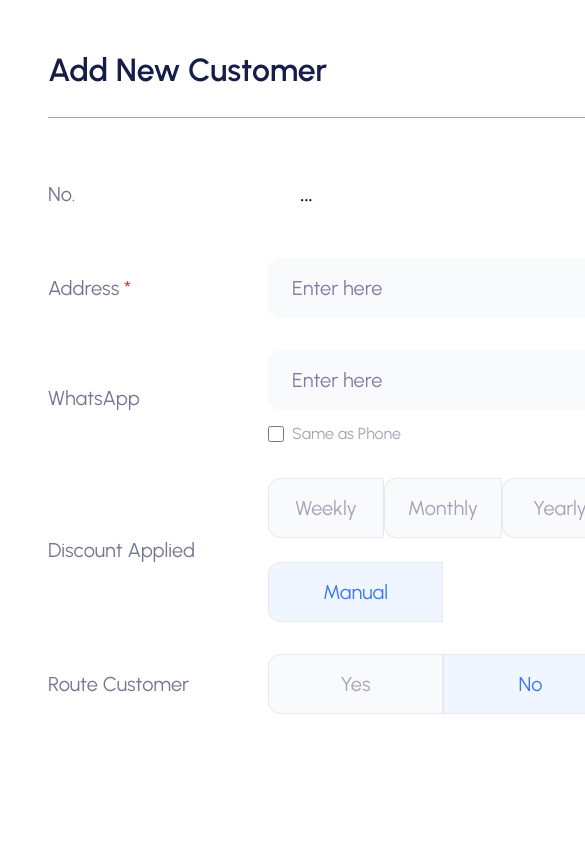
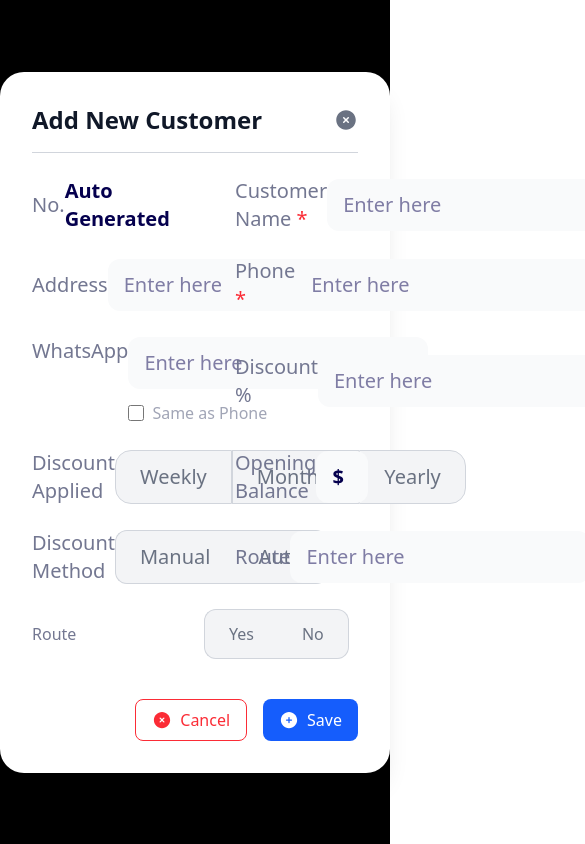
Before and after one commit to Ajay-tungston/MSP-ERP, a React (Vite) app in the folder client/: page /add-customer in a window 390 px wide. Shown: the top 844 px of the page, 585 px wide, since content can reach past the window. Built offline with nearby package versions, Linux system fonts and the light colour scheme; no server answers.

Commit message:
first commit

```diff
--- a/client/src/Pages/AddCustomer.jsx
+++ b/client/src/Pages/AddCustomer.jsx
@@ -1,363 +1,298 @@
-import React, { useState, useEffect } from 'react';
-import axios from 'axios';
-import { useNavigate } from 'react-router-dom';
-import { toast } from 'react-toastify';
+import React, { useState, useEffect } from "react";
+import axios from "axios";
+import { XCircleIcon, PlusCircleIcon } from "@heroicons/react/24/solid";
+import useAxiosPrivate from '../hooks/useAxiosPrivate'
+const AddCustomerModal = ({ onClose }) => {
+  // Form state; note that we use keys that differ from backend names.
+  const [formData, setFormData] = useState({
+    name: "",
+    address: "",
+    phone: "",
+    whatsapp: "",
+    discount: "",
+    discountType: "",      // For discount method (Manual/Auto)
+    discountFrequency: "", // For discount frequency (Weekly/Monthly/Yearly)
+    balance: "",
+    route: "",             // "Yes" or "No"
+    routeName: "",
+  });
 
-const AddCustomer = () => {
-  const navigate = useNavigate();
-  const [customerNumber, setCustomerNumber] = useState('');
-  const [formData, setFormData] = useState({
-    customerName: '',
-    address: '',
-    phone: '',
-    whatsapp: '',
-    discount: 0,
-    discountApplied: 'manual',
-    openingBalance: 0,
-    routeCustomer: false,
-    routeAddress: '',
-    sameAsPhone: false
-  });
-  const [loading, setLoading] = useState(false);
+  // State for next customer number; you can fetch from your backend if available.
+  const [customerNumber, setCustomerNumber] = useState("Auto Generated");
 
-  // Fetch the next customer number when component mounts
+  // Optional: Fetch the next customer number if your backend provides an endpoint.
   useEffect(() => {
-    const fetchCustomerNumber = async () => {
+    const fetchNextNumber = async () => {
       try {
-        const response = await axios.get('http://localhost:3503/admin/customer/get');
-        setCustomerNumber(response.data.nextNumber.toString().padStart(3, '0'));
+        // Replace with your actual endpoint if available
+        const response = await axiosInstance.get("/admin/customer/next");
+        // Assume the backend returns { nextNumber: "002" } or similar
+        setCustomerNumber(response.data.nextNumber);
       } catch (error) {
-        console.error('Error fetching customer number:', error);
-        toast.error('Failed to fetch customer number');
+        console.error("Error fetching next customer number:", error);
+        // Fallback remains "Auto Generated"
       }
     };
 
-    fetchCustomerNumber();
+    fetchNextNumber();
   }, []);
 
-  const handleChange = (e) => {
-    const { name, value, type, checked } = e.target;
-    setFormData(prev => ({
-      ...prev,
-      [name]: type === 'checkbox' ? checked : value
-    }));
+  const handleChange = (field, value) => {
+    setFormData((prev) => ({ ...prev, [field]: value }));
   };
-
-  const handleSameAsPhoneChange = (e) => {
-    const checked = e.target.checked;
-    setFormData(prev => ({
-      ...prev,
-      sameAsPhone: checked,
-      whatsapp: checked ? prev.phone : ''
-    }));
-  };
-
-  const handleSubmit = async (e) => {
-    e.preventDefault();
-    setLoading(true);
-
-    try {
-      // Prepare the data to match the backend schema
-      const customerData = {
-        customerName: formData.customerName.trim(),
+const axiosInstance = useAxiosPrivate()
+  // Submit handler to call backend API for adding the customer.
+  const handleSubmit = async () => {
+    // Prepare payload mapping UI fields to backend expected fields.
+    const payload = {
+      customerName: formData.name.trim(),
       address: formData.address.trim(),
       phone: formData.phone.trim(),
       whatsapp: formData.whatsapp.trim(),
-        discount: Number(formData.discount),
-        discountApplied: formData.discountApplied,
-        openingBalance: Number(formData.openingBalance),
-        routeCustomer: formData.routeCustomer,
-        routeAddress: formData.routeCustomer ? formData.routeAddress.trim() : ''
+      discount: parseFloat(formData.discount) || 0,
+      // discountApplied will be taken from discountFrequency (converted to lowercase).
+      discountApplied: formData.discountFrequency.toLowerCase() || "manual",
+      // discountType as extra field from discountMethod (converted to lowercase)
+      discountType: formData.discountType.toLowerCase() || "manual",
+      openingBalance: parseFloat(formData.balance) || 0,
+      // routeCustomer is true if route is "Yes"
+      routeCustomer: formData.route === "Yes",
+      // Use routeName only if routeCustomer is true
+      routeAddress: formData.route === "Yes" ? formData.routeName.trim() : "",
     };
 
-      const response = await axios.post('http//:localhost:3503/admin/customer/add', customerData);
-
-      toast.success('Customer added successfully!');
-      navigate('/customers'); // Redirect to customers list
+    try {
+      const response = await axiosInstance.post(
+        "/admin/customer/add",
+        payload
+      );
+      console.log("Customer added successfully:", response.data);
+      onClose();
     } catch (error) {
-      console.error('Error adding customer:', error);
-      let errorMessage = 'Failed to add customer';
-
-      if (error.response) {
-        if (error.response.status === 400) {
-          errorMessage = error.response.data.message || 'Validation failed';
-        } else if (error.response.status === 409) {
-          errorMessage = 'Customer with this name or phone already exists';
-        }
-      }
-
-      toast.error(errorMessage);
-    } finally {
-      setLoading(false);
+      console.error("Error adding customer:", error.response || error);
+      // Optionally display error feedback to the user (e.g., using a toast or alert)
     }
   };
 
+  const handleCancel = () => {
+    onClose();
+  };
+
   return (
-    <div className="w-[1280px] p-12 bg-white rounded-3xl inline-flex flex-col justify-start items-start gap-12 overflow-hidden">
-      <div className="w-[1184px] pb-6 border-b border-[#a1a5b6] inline-flex justify-start items-center gap-2.5">
-        <div className="justify-start text-[#151d48] text-[32px] font-bold font-['Urbanist'] leading-[44.80px]">
-          Add New Customer
-        </div>
+    <div className="fixed inset-0 z-50 flex items-center justify-center bg-black bg-opacity-30 backdrop-blur-sm">
+      <div className="w-full sm:w-[640px] lg:w-[1000px] xl:w-[1200px] bg-white rounded-[24px] p-8 sm:p-10 shadow-xl relative">
+        {/* Header */}
+        <div className="flex justify-between items-center pb-4 border-b border-gray-300">
+          <h2 className="text-2xl font-bold text-gray-900">Add New Customer</h2>
+          <button onClick={handleCancel}>
+            <XCircleIcon className="w-6 h-6 text-gray-500 hover:text-red-500" />
+          </button>
         </div>
 
-      <form onSubmit={handleSubmit} className="self-stretch inline-flex justify-between items-start flex-wrap content-start gap-8">
-        {/* Customer Number */}
-        <div className="w-[570px] h-14 flex justify-start items-center gap-12">
-          <div className="min-w-[172px] justify-start text-[#737791] text-xl font-normal font-['Urbanist']">
-            No.
-          </div>
-          <div className="w-[77px] text-center justify-start text-[#05004e] text-xl font-bold font-['Urbanist']">
-            {customerNumber || '...'}
-          </div>
+        {/* Form */}
+        <div className="grid grid-cols-2 gap-x-20 gap-y-6 mt-6 text-[#05004e] text-xl">
+          {/* No. */}
+          <div className="flex items-center">
+            <label className="w-[172px] text-[#737791]">No.</label>
+            <span className="font-bold">{customerNumber}</span>
           </div>
 
           {/* Customer Name */}
-        <div className="flex justify-start items-center gap-12">
-          <div className="min-w-[172px] justify-start">
-            <span className="text-[#737791] text-xl font-normal font-['Urbanist']">Customer Name </span>
-            <span className="text-red-500 text-xl font-normal font-['Urbanist']">*</span>
-          </div>
-          <div className="w-[350px] px-6 py-4 bg-gray-50 rounded-xl flex justify-start items-center gap-2">
+          <div className="flex items-center">
+            <label className="w-[172px] text-[#737791]">
+              Customer Name <span className="text-red-500">*</span>
+            </label>
             <input
-              type="text"
-              name="customerName"
-              value={formData.customerName}
-              onChange={handleChange}
+              value={formData.name}
+              onChange={(e) => handleChange("name", e.target.value)}
               placeholder="Enter here"
-              className="w-full bg-transparent outline-none text-[#05004e] text-xl font-normal font-['Urbanist']"
-              required
+              className="w-[300px] px-4 py-3 bg-gray-50 rounded-xl outline-none"
             />
-          </div>
           </div>
 
           {/* Address */}
-        <div className="flex justify-start items-center gap-12">
-          <div className="min-w-[172px] justify-start">
-            <span className="text-[#737791] text-xl font-normal font-['Urbanist']">Address </span>
-            <span className="text-red-500 text-xl font-normal font-['Urbanist']">*</span>
-          </div>
-          <div className="w-[350px] px-6 py-4 bg-gray-50 rounded-xl flex justify-start items-center gap-2">
+          <div className="flex items-center">
+            <label className="w-[172px] text-[#737791]">Address</label>
             <input
-              type="text"
-              name="address"
               value={formData.address}
-              onChange={handleChange}
+              onChange={(e) => handleChange("address", e.target.value)}
               placeholder="Enter here"
-              className="w-full bg-transparent outline-none text-[#05004e] text-xl font-normal font-['Urbanist']"
-              required
+              className="w-[300px] px-4 py-3 bg-gray-50 rounded-xl outline-none"
             />
-          </div>
           </div>
 
           {/* Phone */}
-        <div className="flex justify-start items-center gap-12">
-          <div className="min-w-[172px] justify-start">
-            <span className="text-[#737791] text-xl font-normal font-['Urbanist']">Phone</span>
-            <span className="text-red-500 text-xl font-normal font-['Urbanist']"> *</span>
-          </div>
-          <div className="w-[350px] px-6 py-4 bg-gray-50 rounded-xl flex justify-start items-center gap-2">
+          <div className="flex items-center">
+            <label className="w-[172px] text-[#737791]">
+              Phone <span className="text-red-500">*</span>
+            </label>
             <input
-              type="tel"
-              name="phone"
               value={formData.phone}
-              onChange={handleChange}
-              placeholder="Enter 10 digits"
-              pattern="[0-9]{10}"
-              maxLength="10"
-              className="w-full bg-transparent outline-none text-[#05004e] text-xl font-normal font-['Urbanist']"
-              required
+              onChange={(e) => handleChange("phone", e.target.value)}
+              placeholder="Enter here"
+              className="w-[300px] px-4 py-3 bg-gray-50 rounded-xl outline-none"
             />
-          </div>
           </div>
 
           {/* WhatsApp */}
-        <div className="flex justify-start items-center gap-12">
-          <div className="w-[172px] min-w-[172px] justify-start text-[#737791] text-xl font-normal font-['Urbanist']">
-            WhatsApp
-          </div>
-          <div className="inline-flex flex-col justify-center items-start gap-3">
-            <div className="w-[350px] px-6 py-4 bg-gray-50 rounded-xl inline-flex justify-start items-center gap-2">
+          <div className="flex items-start">
+            <label className="w-[172px] text-[#737791]">WhatsApp</label>
+            <div className="flex flex-col gap-3">
               <input
-                type="tel"
-                name="whatsapp"
-                value={formData.sameAsPhone ? formData.phone : formData.whatsapp}
-                onChange={handleChange}
+                value={formData.whatsapp}
+                onChange={(e) => handleChange("whatsapp", e.target.value)}
                 placeholder="Enter here"
-                pattern="[0-9]{10}"
-                maxLength="10"
-                disabled={formData.sameAsPhone}
-                className="w-full bg-transparent outline-none text-[#05004e] text-xl font-normal font-['Urbanist']"
+                className="w-[300px] px-4 py-3 bg-gray-50 rounded-xl outline-none"
               />
-            </div>
-            <div className="inline-flex justify-start items-center gap-2">
+              <div className="flex items-center gap-2">
                 <input
                   type="checkbox"
-                id="sameAsPhone"
-                checked={formData.sameAsPhone}
-                onChange={handleSameAsPhoneChange}
-                className="w-4 h-4 accent-[#4078ec]"
+                  onChange={(e) =>
+                    handleChange(
+                      "whatsapp",
+                      e.target.checked ? formData.phone : ""
+                    )
+                  }
+                  className="checkbox w-4 h-4 rounded border-2 border-gray-300 focus:ring-0 checked:border-blue-500 checked:bg-blue-500"
                 />
-              <label htmlFor="sameAsPhone" className="justify-start text-[#a1a5b6] text-base font-normal font-['Urbanist']">
+                <label className="text-[#a1a5b6] text-base">
                   Same as Phone
                 </label>
               </div>
             </div>
           </div>
 
-        {/* Discount */}
-        <div className="flex justify-start items-center gap-12">
-          <div className="w-[172px] min-w-[172px] justify-start text-[#737791] text-xl font-normal font-['Urbanist']">
-            Discount %
-          </div>
-          <div className="w-[350px] px-6 py-4 bg-gray-50 rounded-xl flex justify-start items-center gap-2">
+          {/* Discount % */}
+          <div className="flex items-center">
+            <label className="w-[172px] text-[#737791]">Discount %</label>
             <input
-              type="number"
-              name="discount"
               value={formData.discount}
-              onChange={handleChange}
-              min="0"
-              max="100"
-              placeholder="0-100"
-              className="w-full bg-transparent outline-none text-[#05004e] text-xl font-normal font-['Urbanist']"
+              onChange={(e) => handleChange("discount", e.target.value)}
+              placeholder="Enter here"
+              className="w-[300px] px-4 py-3 bg-gray-50 rounded-xl outline-none"
             />
           </div>
-        </div>
 
-        {/* Discount Applied */}
-        <div className="flex justify-start items-center gap-12">
-          <div className="w-[172px] min-w-[172px] justify-start text-[#737791] text-xl font-normal font-['Urbanist']">
-            Discount Applied
-          </div>
-          <div className="inline-flex flex-col justify-center items-start gap-6">
-            <div className="w-[350px] rounded-xl inline-flex justify-start items-center">
-              {['weekly', 'monthly', 'yearly'].map((type) => (
+          {/* Discount Frequency */}
+          <div className="flex items-center">
+            <label className="w-[172px] text-[#737791]">Discount Applied</label>
+            <div className="flex">
+              {["Weekly", "Monthly", "Yearly"].map((freq, index) => (
                 <button
-                  key={type}
-                  type="button"
-                  onClick={() => setFormData(prev => ({ ...prev, discountApplied: type }))}
-                  className={`min-w-[116px] px-6 py-4 ${
-                    formData.discountApplied === type ? 'bg-blue-50 text-[#4078ec]' : 'bg-gray-50 text-[#a1a5b6]'
-                  } rounded-tl-xl rounded-bl-xl outline-1 outline-offset-[-1px] outline-[#e8e8ed] flex justify-center items-center gap-2 overflow-hidden`}
+                  key={freq}
+                  onClick={() => handleChange("discountFrequency", freq)}
+                  className={`px-6 py-3 ${
+                    formData.discountFrequency === freq
+                      ? "bg-blue-100 text-blue-700 border border-blue-500"
+                      : "bg-gray-100 text-gray-500 border border-gray-300"
+                  } ${
+                    index === 0
+                      ? "rounded-l-2xl"
+                      : index === 2
+                      ? "rounded-r-2xl"
+                      : "rounded-none"
+                  }`}
                 >
-                  <span className="text-xl font-normal font-['Urbanist']">
-                    {type.charAt(0).toUpperCase() + type.slice(1)}
-                  </span>
-                </button>
-              ))}
-            </div>
-            <div className="rounded-xl inline-flex justify-start items-center">
-              <button
-                type="button"
-                onClick={() => setFormData(prev => ({ ...prev, discountApplied: 'manual' }))}
-                className={`min-w-[175px] px-6 py-4 ${
-                  formData.discountApplied === 'manual' ? 'bg-blue-50 text-[#4078ec]' : 'bg-gray-50 text-[#a1a5b6]'
-                } rounded-tl-xl rounded-bl-xl outline-1 outline-offset-[-1px] outline-[#e8e8ed] flex justify-center items-center gap-2 overflow-hidden`}
-              >
-                <span className="text-xl font-normal font-['Urbanist']">Manual</span>
-              </button>
-            </div>
-          </div>
-        </div>
-
-        {/* Opening Balance */}
-        <div className="flex justify-start items-center gap-12">
-          <div className="w-[172px] min-w-[172px] justify-start text-[#737791] text-xl font-normal font-['Urbanist']">
-            Opening Balance
-          </div>
-          <div className="w-[350px] px-6 py-4 bg-gray-50 rounded-xl flex justify-start items-center gap-3">
-            <div className="justify-start text-[#05004e] text-xl font-bold font-['Urbanist']">$</div>
-            <input
-              type="number"
-              name="openingBalance"
-              value={formData.openingBalance}
-              onChange={handleChange}
-              min="0"
-              step="0.01"
-              placeholder="0.00"
-              className="w-full bg-transparent outline-none text-[#05004e] text-xl font-normal font-['Urbanist']"
-            />
-          </div>
-        </div>
-
-        {/* Route Customer */}
-        <div className="flex justify-start items-center gap-12">
-          <div className="min-w-[172px] justify-start text-[#737791] text-xl font-normal font-['Urbanist']">
-            Route Customer
-          </div>
-          <div className="rounded-xl flex justify-start items-center">
-            {[true, false].map((value) => (
-              <button
-                key={value.toString()}
-                type="button"
-                onClick={() => setFormData(prev => ({ ...prev, routeCustomer: value }))}
-                className={`min-w-[175px] px-6 py-4 ${
-                  formData.routeCustomer === value ? 'bg-blue-50 text-[#4078ec]' : 'bg-gray-50 text-[#a1a5b6]'
-                } ${value ? 'rounded-tl-xl rounded-bl-xl' : 'rounded-tr-xl rounded-br-xl'} outline-1 outline-offset-[-1px] outline-[#e8e8ed] flex justify-center items-center gap-2 overflow-hidden`}
-              >
-                <span className="text-xl font-normal font-['Urbanist']">
-                  {value ? 'Yes' : 'No'}
-                </span>
+                  {freq}
                 </button>
               ))}
             </div>
           </div>
 
-        {/* Route Address (conditionally shown) */}
-        {formData.routeCustomer && (
-          <div className="flex justify-start items-center gap-12">
-            <div className="min-w-[172px] justify-start text-[#737791] text-xl font-normal font-['Urbanist']">
-              Route Address
-            </div>
-            <div className="w-[350px] px-6 py-4 bg-gray-50 rounded-xl flex justify-start items-center gap-2">
+          {/* Opening Balance */}
+          <div className="flex items-center">
+            <label className="w-[172px] text-[#737791]">Opening Balance</label>
+            <div className="w-[300px] flex items-center px-4 py-3 bg-gray-50 rounded-xl">
+              <span className="mr-2 font-bold">$</span>
               <input
-                type="text"
-                name="routeAddress"
-                value={formData.routeAddress}
-                onChange={handleChange}
-                placeholder="Enter route address"
-                className="w-full bg-transparent outline-none text-[#05004e] text-xl font-normal font-['Urbanist']"
-                required={formData.routeCustomer}
+                value={formData.balance}
+                onChange={(e) => handleChange("balance", e.target.value)}
+                placeholder="Enter here"
+                className="w-full bg-transparent outline-none"
               />
             </div>
           </div>
-        )}
 
-        {/* Form Actions */}
-        <div className="self-stretch inline-flex justify-end items-center gap-4 mt-8">
+          {/* Discount Method */}
+          <div className="flex items-center">
+            <label className="w-[172px] text-[#737791]">Discount Method</label>
+            <div className="flex">
+              {["Manual", "Auto"].map((method, index) => (
                 <button
-            type="button"
-            onClick={() => navigate('/customers')}
-            className="w-[156px] px-6 py-4 bg-white rounded-2xl outline-1 outline-offset-[-1px] outline-red-500 flex justify-center items-center gap-3 hover:bg-red-50 transition-colors"
+                  key={method}
+                  onClick={() => handleChange("discountType", method)}
+                  className={`px-6 py-3 ${
+                    formData.discountType === method
+                      ? "bg-blue-100 text-blue-700 border border-blue-500"
+                      : "bg-gray-100 text-gray-500 border border-gray-300"
+                  } ${
+                    index === 0
+                      ? "rounded-l-xl border-r-0"
+                      : "rounded-r-xl border-l-0"
+                  }`}
                 >
-            <div className="w-8 h-8 relative">
-              {/* Cancel icon SVG would go here */}
+                  {method}
+                </button>
+              ))}
             </div>
-            <span className="justify-start text-red-500 text-xl font-bold font-['Urbanist']">
+          </div>
+
+          {/* Route Name */}
+          <div className="flex items-center">
+            <label className="w-[172px] text-[#737791]">Route</label>
+            <input
+              value={formData.routeName}
+              onChange={(e) => handleChange("routeName", e.target.value)}
+              placeholder="Enter here"
+              className="w-[300px] px-4 py-3 bg-gray-50 rounded-xl outline-none"
+            />
+          </div>
+        </div>
+
+        {/* Route Yes/No */}
+        <div className="flex items-center col-span-2 mt-6">
+          <label className="w-[172px] text-[#737791]">Route</label>
+          <div className="flex">
+            {["Yes", "No"].map((val, index) => (
+              <button
+                key={val}
+                onClick={() => handleChange("route", val)}
+                className={`px-6 py-3 ${
+                  formData.route === val
+                    ? "bg-blue-100 text-blue-700 border border-blue-500"
+                    : "bg-gray-100 text-gray-500 border border-gray-300"
+                } ${
+                  index === 0
+                    ? "rounded-l-xl border-r-0"
+                    : "rounded-r-xl border-l-0"
+                }`}
+              >
+                {val}
+              </button>
+            ))}
+          </div>
+        </div>
+
+        {/* Footer Buttons */}
+        <div className="mt-10 flex justify-end gap-4">
+          <button
+            onClick={handleCancel}
+            className="flex items-center gap-2 border border-red-500 text-red-500 px-4 py-2 rounded-lg hover:bg-red-100"
+          >
+            <XCircleIcon className="w-5 h-5" />
             Cancel
-            </span>
           </button>
           <button
-            type="submit"
-            disabled={loading}
-            className="w-[156px] px-6 py-4 bg-[#4078ec] rounded-2xl flex justify-center items-center gap-3 hover:bg-[#3068dc] transition-colors disabled:opacity-70"
+            onClick={handleSubmit}
+            className="flex items-center gap-2 bg-blue-600 text-white px-4 py-2 rounded-lg hover:bg-blue-700"
           >
-            {loading ? (
-              <div className="w-5 h-5 border-2 border-white border-t-transparent rounded-full animate-spin"></div>
-            ) : (
-              <>
-                <div className="w-8 h-8 relative">
-                  {/* Save icon SVG would go here */}
-                </div>
-                <span className="justify-start text-white text-xl font-bold font-['Urbanist']">
+            <PlusCircleIcon className="w-5 h-5" />
             Save
-                </span>
-              </>
-            )}
           </button>
         </div>
-      </form>
+      </div>
     </div>
   );
 };
 
-export default AddCustomer;
+export default AddCustomerModal;
```
Also changed, not shown: client/src/Pages/Customer.jsx (+105 -42 lines), 2 other files (tests, documents, lock files or other folders). Lines whose indentation alone changed are shown as unchanged.
